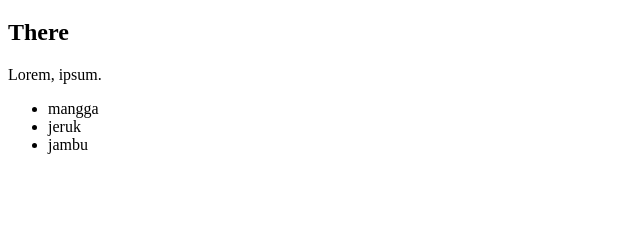
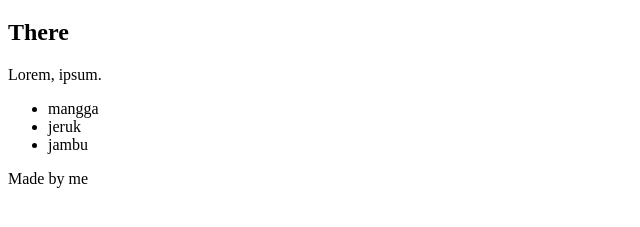
Before and after one commit to masturt/belajarhtml, a website: page index.html in a window 1280 px wide. Shown: the part 61-288 px from the top of the page, without its empty margins (0-640 px from the left). Drawn offline with Linux system fonts and the light colour scheme.

Commit message:
style: menambahkan footer

```diff
--- a/index.html
+++ b/index.html
@@ -17,6 +17,8 @@
         <li>jeruk</li>
         <li>jambu</li>
     </ul>
+
+    <footer>Made by me</footer>
 </body>
 
 </html>
--- a/package.json
+++ b/package.json
@@ -8,5 +8,8 @@
   },
   "keywords": [],
   "author": "",
-  "license": "ISC"
+  "license": "ISC",
+  "dependencies": {
+    "typed.js": "^2.0.16"
+  }
 }
```
Also changed, not shown: 1 other file.
